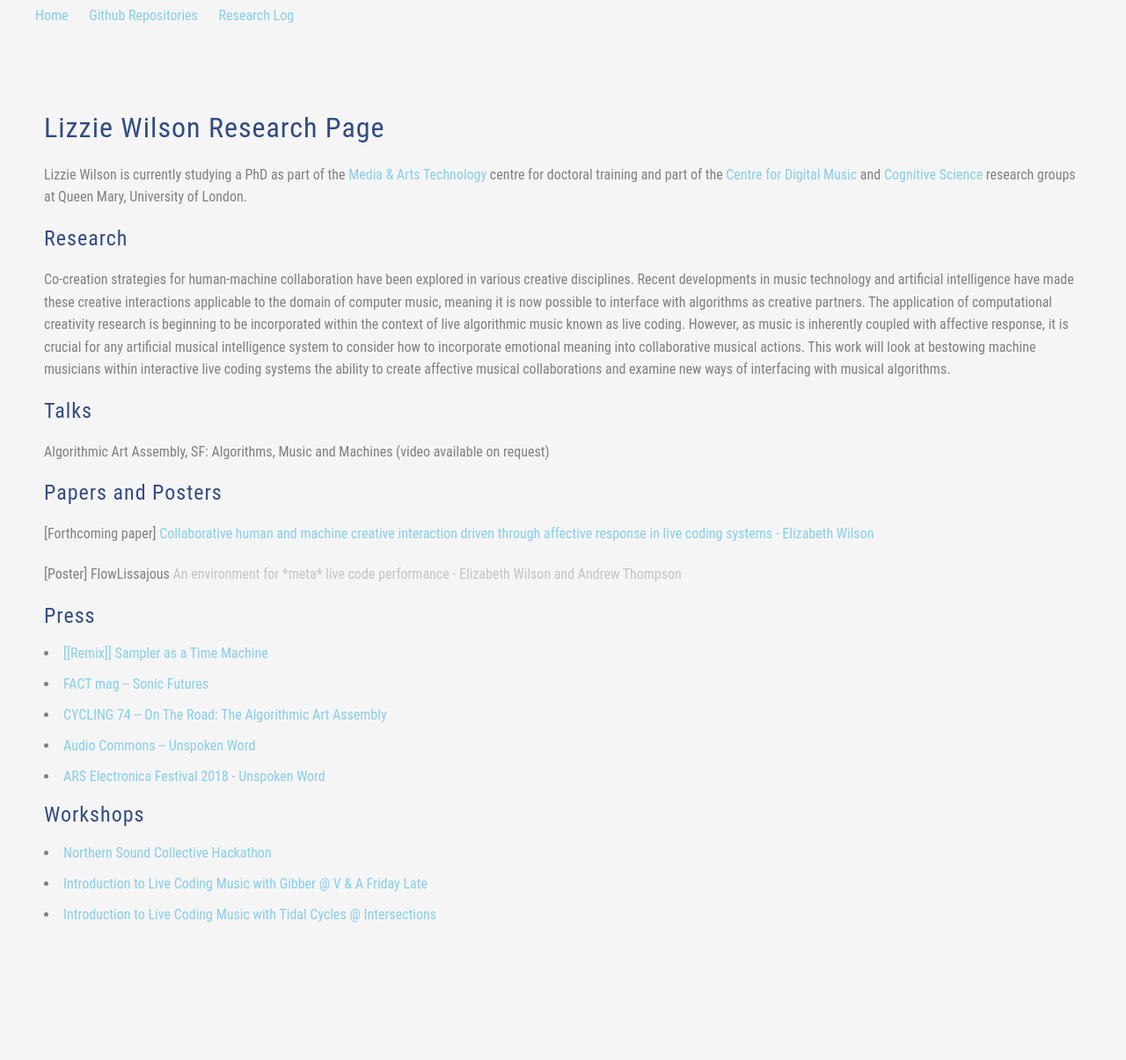
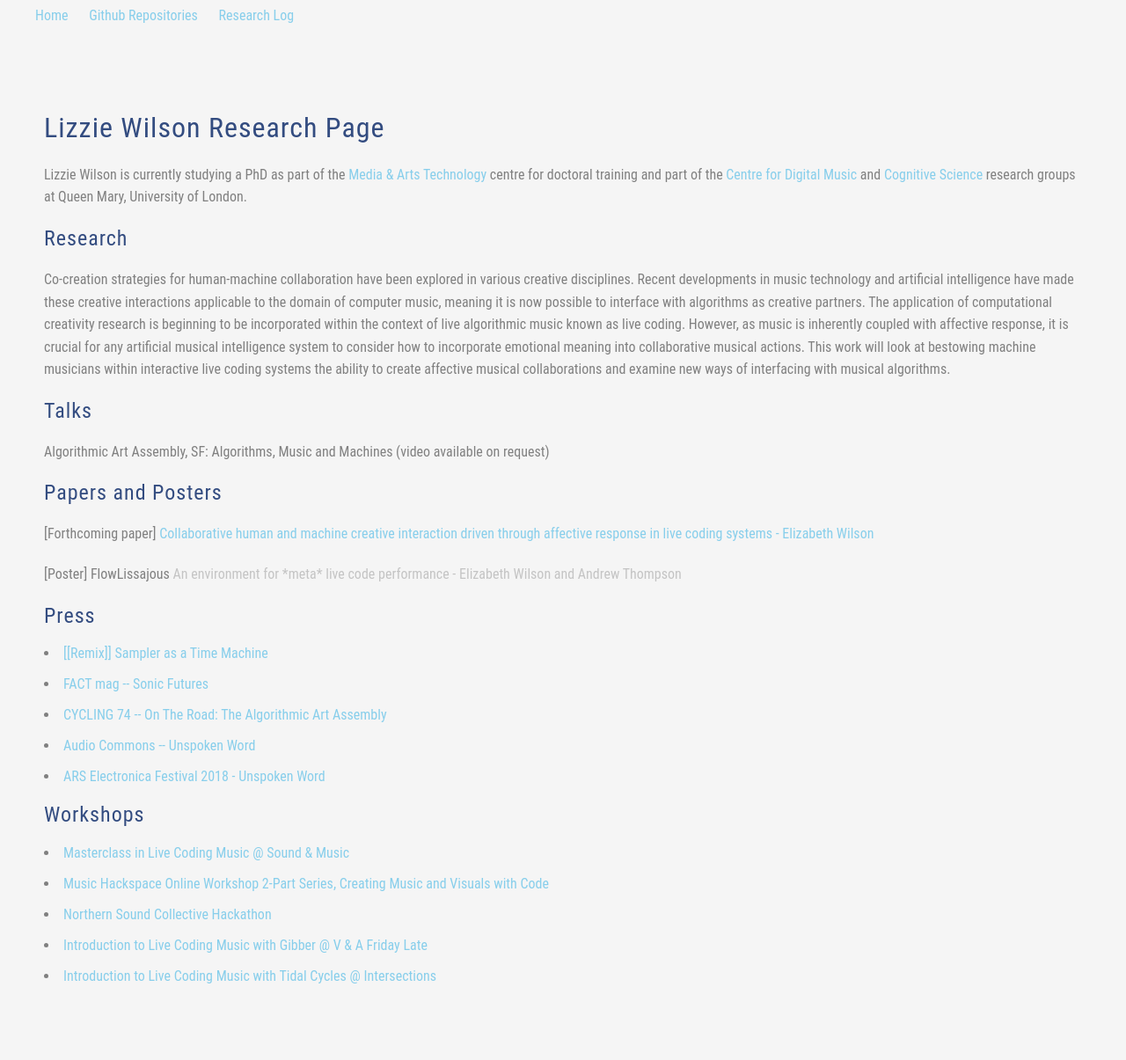
Before and after one commit to lwlsn/lwlsn.github.io, a Jekyll site: the page index.html, which Jekyll copies as it is, in a window 1280 px wide. Shown: the whole page at 88% size. Built offline with Jekyll 4.4.1, drawn with Linux system fonts in a browser that asks for light colours; before the commit the page ends 1135 px from its top, so only the background shows below that.

Commit message:
Update index.html

```diff
--- a/index.html
+++ b/index.html
@@ -83,6 +83,13 @@ and examine new ways of interfacing with musical algorithms.
 
 
 <h2> Workshops </h2>
+
+	<li> <a href="https://www.facebook.com/watch/live/?v=2414541332173130&ref=watch_permalink">
+		Masterclass in Live Coding Music @ Sound & Music </a> </li>
+
+	<li> <a href="">
+		Music Hackspace Online Workshop 2-Part Series, Creating Music and Visuals with Code </a></li>
+
       <li><a href="https://northernsc.wordpress.com/open-call/">
       Northern Sound Collective Hackathon</a></li>
 
```
